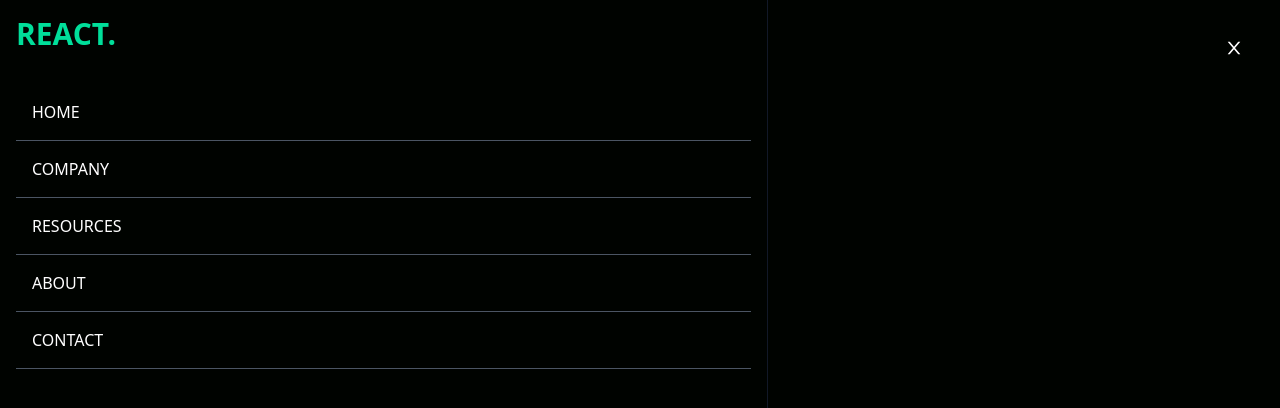
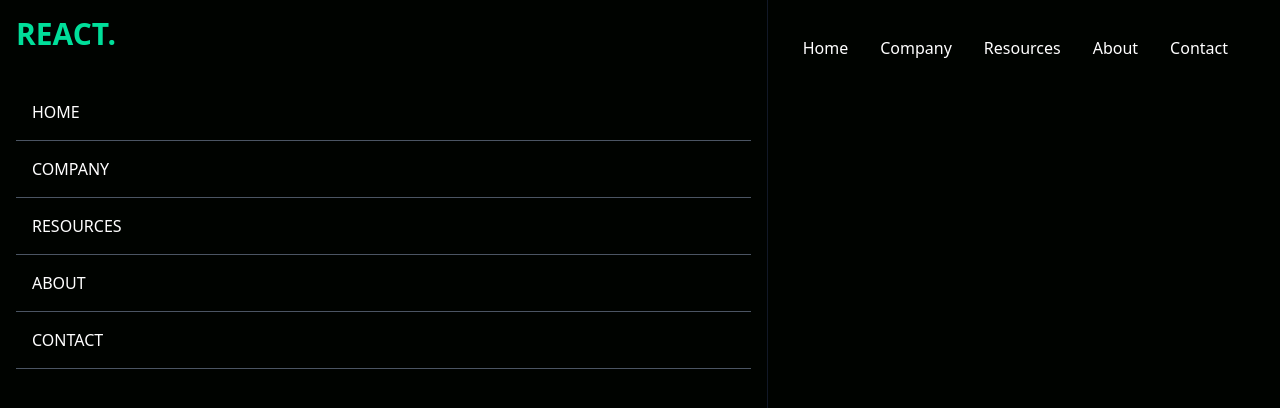
Before and after one commit to gregorybv/grow-with-data, a React (Create React App) app: page / in a window 1280 px wide. Shown: the top 408 px of the page. Built offline with nearby package versions, Linux system fonts and the light colour scheme.

Commit message:
add hero component to project

```diff
--- a/src/App.js
+++ b/src/App.js
@@ -1,11 +1,13 @@
 import React from "react";
 import Navbar from "./components/Navbar";
+import Hero from "./components/Hero";
 
 
 function App() {
   return (
     <div>
       <Navbar/>
+      <Hero/>
     </div>
   );
 }
--- /dev/null
+++ b/src/components/Hero.jsx
@@ -0,0 +1,11 @@
+import React from 'react';
+
+const Hero = () => {
+  return (
+    <div>
+
+    </div>
+  )
+}
+
+export default Hero
--- a/src/components/Navbar.jsx
+++ b/src/components/Navbar.jsx
@@ -11,17 +11,20 @@ const Navbar = () => {
   return (
     <div className='flex justify-between items-center h-24 max-w-[1240px] mx-auto px-4 text-white'>
       <h1 className='w-full text-3xl font-bold text-[#00df9a]'>REACT.</h1>
-      <ul className='flex hidden'>
+      <ul className='hidden md:flex'>
         <li className='p-4'>Home</li>
         <li className='p-4'>Company</li>
         <li className='p-4'>Resources</li>
         <li className='p-4'>About</li>
         <li className='p-4'>Contact</li>
       </ul>
-      <div onClick={handleNav}>
+      <div onClick={handleNav} className='block md:hidden'>
         {!nav ? <AiOutlineClose size={20}/> : <AiOutlineMenu size={20}/>}
       </div>
-      <div className='fixed left-0 top-0 w-[60%] h-full border-r border-r-gray-900 bg-[#000300]'>
+      <div
+        className={
+          !nav ? 'fixed left-0 top-0 w-[60%] h-full border-r border-r-gray-900 bg-[#000300] ease-in-out duration-500'
+            : 'fixed left-[-100%]'}>
         <h1 className='w-full text-3xl font-bold text-[#00df9a] m-4'>REACT.</h1>
         <ul className='uppercase p-4'>
           <li className='p-4 border-b border-gray-600'>Home</li>
```
